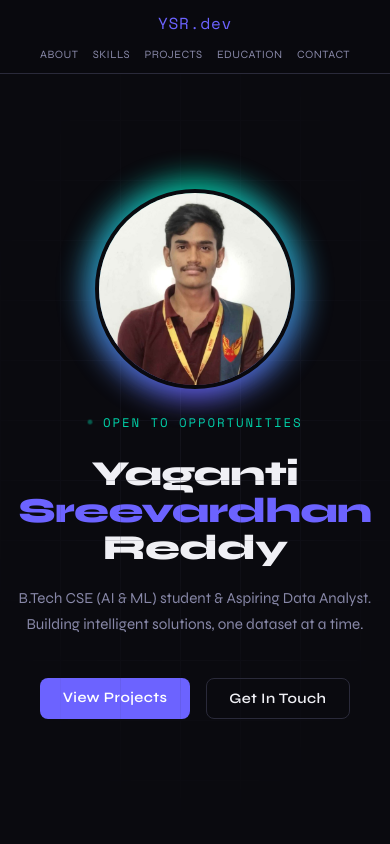
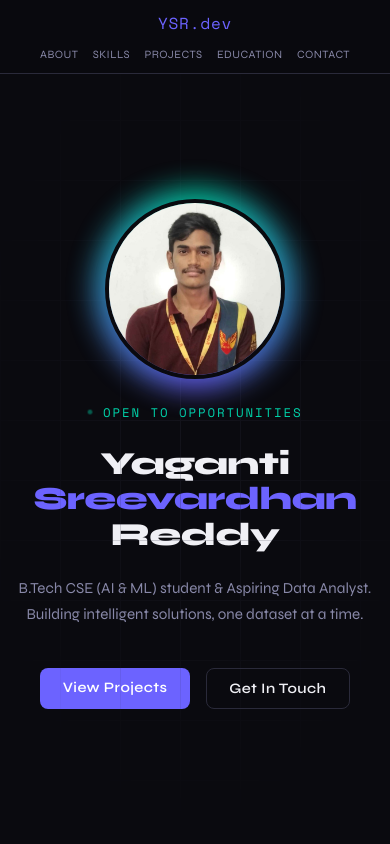
Before and after one commit to MrVardhan006/My_portfolio, a plain HTML site: page index.html in a window 390 px wide. Shown: the top 844 px of the page. Drawn offline with nearby package versions, Linux system fonts and the light colour scheme.

Commit message:
Refactor #hero section to use CSS grid layout

```diff
--- a/style.css
+++ b/style.css
@@ -18,18 +18,18 @@ nav{position:fixed;top:0;left:0;right:0;z-index:100;padding:1.2rem clamp(1rem,4v
 .nav-links a{color:var(--muted);text-decoration:none;font-size:0.85rem;letter-spacing:0.08em;transition:color 0.2s;text-transform:uppercase}
 .nav-links a:hover{color:var(--accent2)}
 section{position:relative;z-index:1}
-#hero{min-height:100vh;min-height:100svh;display:flex;align-items:center;justify-content:space-between;gap:clamp(1.5rem,4vw,3rem);padding:6rem clamp(1rem,4vw,3rem) 4rem;max-width:1100px;margin:0 auto}
-.hero-content{max-width:700px;min-width:0}
-.hero-photo{position:relative;flex-shrink:0;width:clamp(200px,28vw,320px);aspect-ratio:1/1}
+#hero{min-height:100vh;min-height:100svh;display:grid;grid-template-columns:minmax(0,1fr) auto;grid-template-areas:"tag tag" "name name" "sub photo" "cta photo";align-content:center;align-items:center;column-gap:clamp(1.5rem,4vw,3rem);padding:6rem clamp(1rem,4vw,3rem) 4rem;max-width:1100px;margin:0 auto;container-type:inline-size}
+.hero-content{display:contents}
+.hero-photo{grid-area:photo;position:relative;width:clamp(180px,24vw,280px);aspect-ratio:1/1;margin:1rem 0 0 auto}
 .hero-photo::before{content:"";position:absolute;inset:-10px;border-radius:50%;background:conic-gradient(from 180deg,var(--accent),var(--accent2),var(--accent));opacity:0.9;filter:blur(14px);z-index:0}
 .hero-photo img{position:relative;z-index:1;width:100%;height:100%;object-fit:cover;object-position:center top;border-radius:50%;border:4px solid var(--bg);display:block}
-.hero-tag{font-family:'Space Mono',monospace;font-size:0.78rem;color:var(--accent2);letter-spacing:0.15em;text-transform:uppercase;margin-bottom:1.5rem;display:flex;align-items:center;gap:0.6rem}
+.hero-tag{grid-area:tag;font-family:'Space Mono',monospace;font-size:0.78rem;color:var(--accent2);letter-spacing:0.15em;text-transform:uppercase;margin-bottom:1.5rem;display:flex;align-items:center;gap:0.6rem}
 .dot{width:6px;height:6px;background:var(--accent2);border-radius:50%;animation:pulse 2s infinite}
 @keyframes pulse{0%,100%{opacity:1;transform:scale(1)}50%{opacity:0.4;transform:scale(0.8)}}
-h1{font-size:clamp(2.2rem,7vw,5rem);font-weight:800;line-height:1.05;margin-bottom:1.2rem;letter-spacing:-0.02em}
+h1{grid-area:name;font-size:clamp(1.1rem,4.5vw,3.6rem);font-size:clamp(1.1rem,4.5cqw,3.6rem);font-weight:800;line-height:1.1;margin-bottom:1.5rem;letter-spacing:-0.02em;white-space:nowrap}
 h1 span{color:var(--accent)}
-.hero-sub{font-size:clamp(0.95rem,2.5vw,1.1rem);color:var(--muted);line-height:1.7;margin-bottom:2.5rem;max-width:520px}
-.cta-row{display:flex;gap:1rem;flex-wrap:wrap}
+.hero-sub{grid-area:sub;font-size:clamp(0.95rem,2.5vw,1.1rem);color:var(--muted);line-height:1.7;margin-bottom:2.5rem;max-width:520px}
+.cta-row{grid-area:cta;align-self:start;display:flex;gap:1rem;flex-wrap:wrap}
 .btn{padding:0.75rem 2rem;border-radius:8px;font-family:'Syne',sans-serif;font-size:0.9rem;font-weight:600;cursor:pointer;text-decoration:none;transition:all 0.25s;letter-spacing:0.03em}
 .btn-primary{background:var(--accent);color:#fff;border:none}
 .btn-primary:hover{background:#8b84ff;transform:translateY(-2px)}
@@ -84,7 +84,8 @@ footer{background:var(--surface);border-top:1px solid var(--border);padding:3rem
 .divider{border:none;border-top:1px solid var(--border);margin:0}
 /* ---------- Responsive ---------- */
 @media(max-width:900px){
-#hero{flex-direction:column-reverse;justify-content:center;text-align:center}
+#hero{grid-template-columns:1fr;grid-template-areas:"photo" "tag" "name" "sub" "cta";justify-items:center;text-align:center}
+.hero-photo{margin:0 auto 1.5rem;width:clamp(180px,45vw,260px)}
 .hero-tag,.cta-row{justify-content:center}
 .hero-sub{margin-left:auto;margin-right:auto}
 }
@@ -96,6 +97,7 @@ footer{background:var(--surface);border-top:1px solid var(--border);padding:3rem
 .stat-num{font-size:1.4rem}
 }
 @media(max-width:560px){
+h1{white-space:normal;font-size:clamp(1.8rem,9vw,2.4rem);font-size:clamp(1.8rem,9cqw,2.4rem)}
 nav{flex-direction:column;gap:0.5rem;padding:0.7rem 1rem}
 .nav-links{gap:0.9rem;flex-wrap:wrap;justify-content:center}
 .nav-links a{font-size:0.7rem;letter-spacing:0.04em}
```
